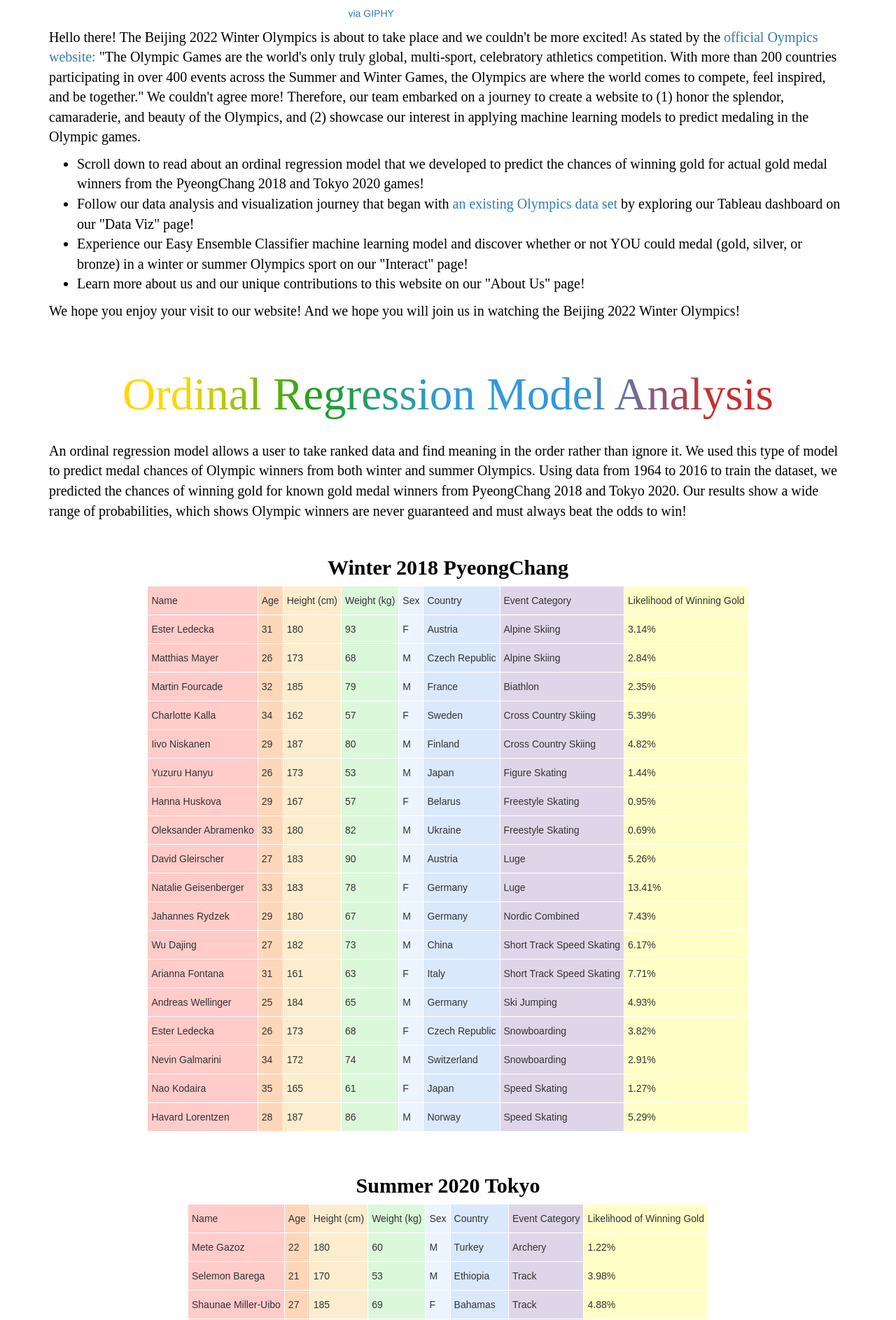
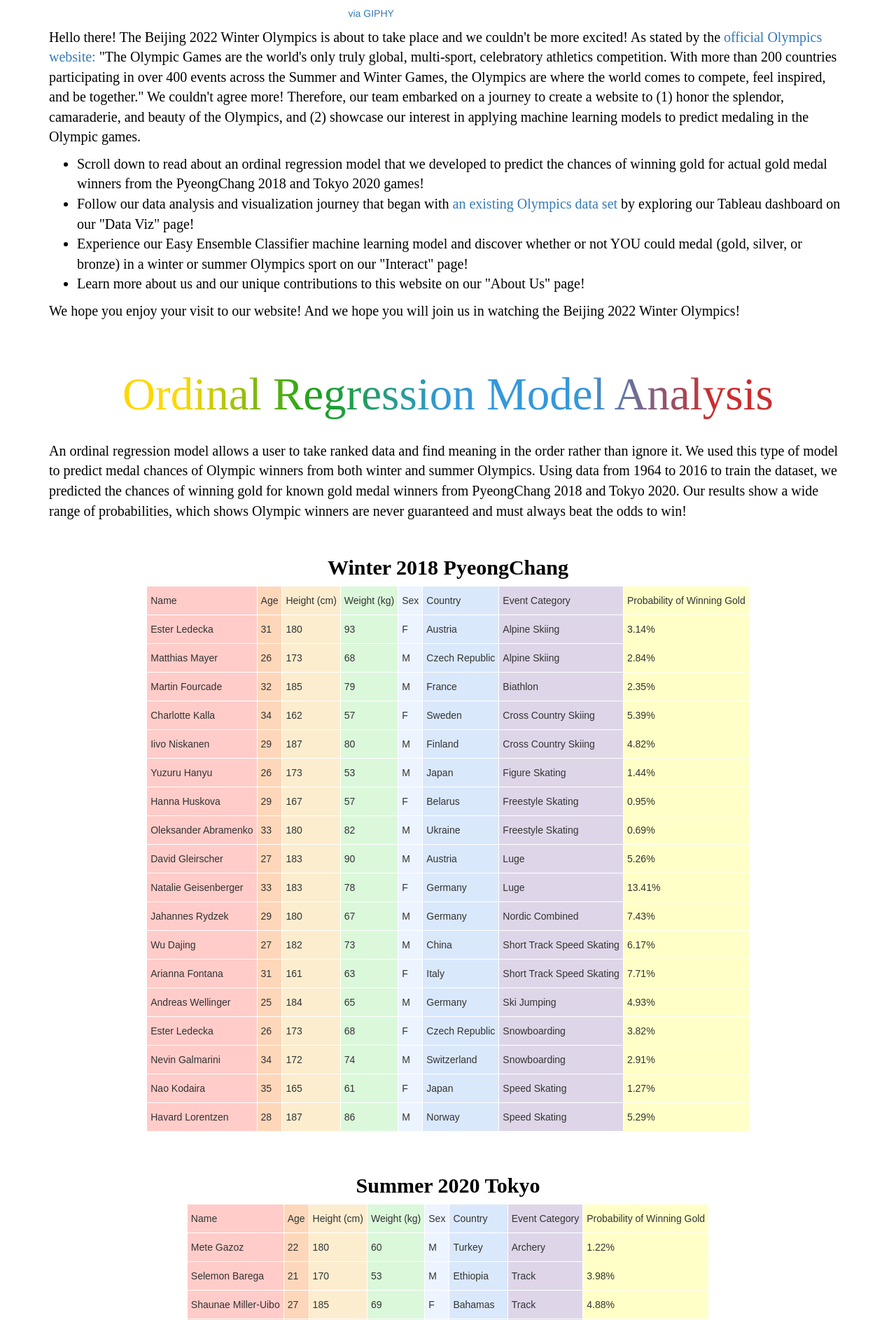
Before and after one commit to cdeanatx/Olympic_Medal_Predictions, a Flask app: page /index in a window 1280 px wide. Shown: the part 1078-2964 px from the top of the page at 70% size. Run offline with Flask 2, Linux system fonts and the light colour scheme; some libraries are stand-ins or nearby versions.

Commit message:
Editing "index.html" file to correct typos

```diff
--- a/webdev/production/templates/index.html
+++ b/webdev/production/templates/index.html
@@ -42,7 +42,7 @@
       </div>
       <h2>Olympic Medal Predictions</h2>
       <p><iframe src="https://giphy.com/embed/26ufmepVftH5Y2V7q" width="700" height="300" frameBorder="0" class="giphy-embed" allowFullScreen></iframe><p><a class="center" href="https://giphy.com/gifs/animations-olympics-rio-26ufmepVftH5Y2V7q">via GIPHY</a></p>
-      <p class="welcome">Hello there! The Beijing 2022 Winter Olympics is about to take place and we couldn't be more excited! As stated by the <a href="https://olympics.com/en/olympic-games" target="_blank">official Oympics website:</a> "The Olympic Games are the world's only truly global,
+      <p class="welcome">Hello there! The Beijing 2022 Winter Olympics is about to take place and we couldn't be more excited! As stated by the <a href="https://olympics.com/en/olympic-games" target="_blank">official Olympics website:</a> "The Olympic Games are the world's only truly global,
         multi-sport, celebratory athletics competition. With more than 200 countries participating in over 400 events across the Summer and Winter Games, the Olympics are where the world comes to compete, feel inspired, and be together." We couldn't agree more!
         Therefore, our team embarked on a journey to create a website to (1) honor the splendor, camaraderie, and beauty of the Olympics, and (2) showcase our interest in applying machine learning models to predict medaling in the Olympic games.
         <ul class="welcome">
@@ -85,7 +85,7 @@
             <th class="tg-d4j9">Sex</th>
             <th class="tg-3dyu">Country</th>
             <th class="tg-v1ip">Event Category</th>
-            <th class="tg-mrnn">Likelihood of Winning Gold</th>
+            <th class="tg-mrnn">Probability of Winning Gold</th>
           </tr>
         </thead>
         <tbody>
@@ -299,7 +299,7 @@
           <th class="tg-d4j9">Sex</th>
           <th class="tg-3dyu">Country</th>
           <th class="tg-v1ip">Event Category</th>
-          <th class="tg-mrnn">Likelihood of Winning Gold</th>
+          <th class="tg-mrnn">Probability of Winning Gold</th>
         </tr>
       </thead>
       <tbody>
```
